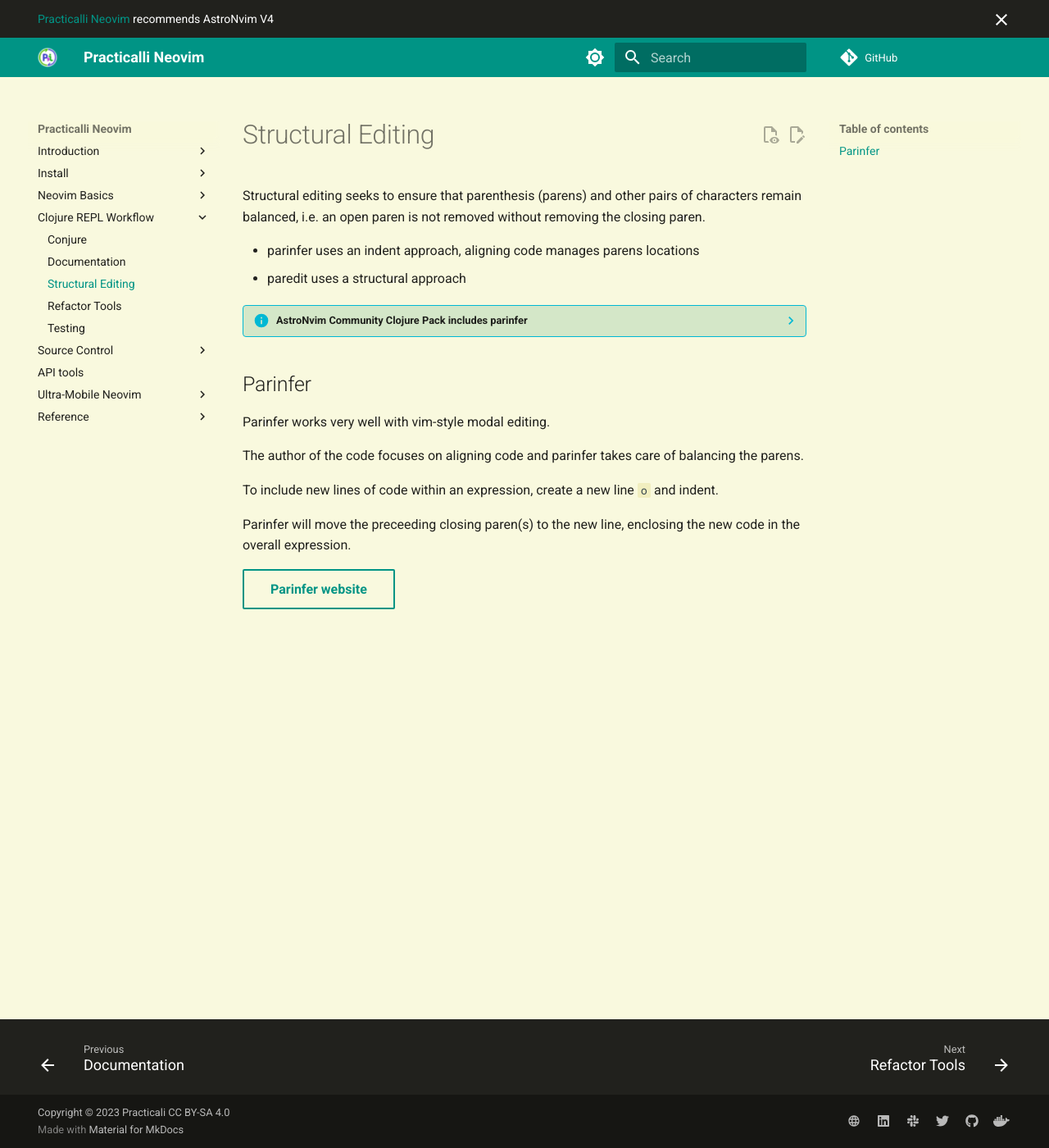
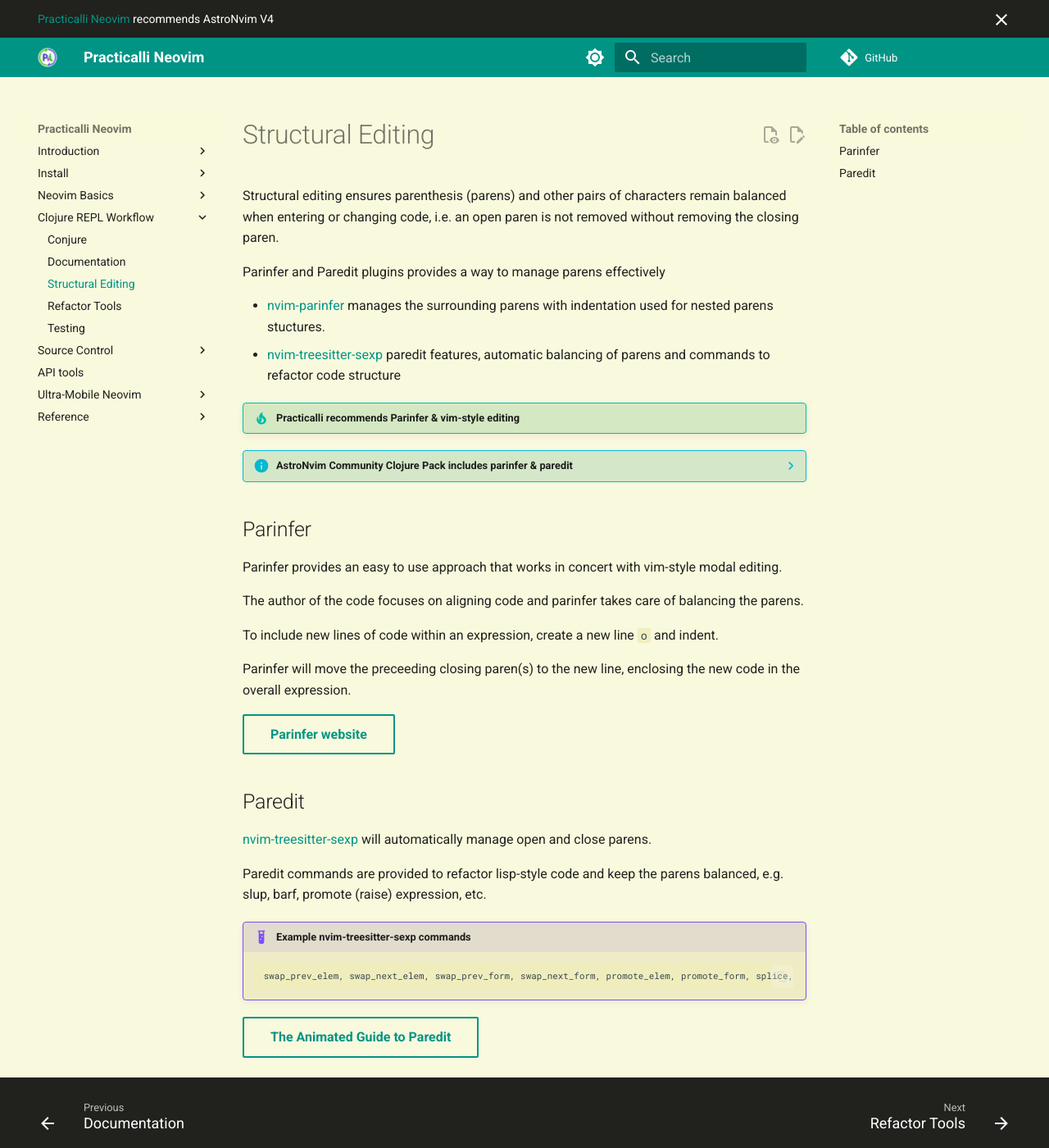
Before and after one commit to practicalli/neovim, an MkDocs documentation site: the page built from docs/repl-driven-development/structural-editing.md, in a window 1280 px wide and 1400 px high. Shown: the whole window at 82% size. Built offline with MkDocs 1.6.1 and Material for MkDocs 9.7.7, drawn with Linux system fonts in a browser that asks for light colours; comment, search, counter and statistics services are not loaded.

Commit message:
clojure: add parinfer paragraph to structural editing page

````diff
--- a/docs/repl-driven-development/structural-editing.md
+++ b/docs/repl-driven-development/structural-editing.md
@@ -1,19 +1,24 @@
 # Structural Editing
 
-Structural editing seeks to ensure that parenthesis (parens) and other pairs of characters remain balanced, i.e. an open paren is not removed without removing the closing paren.
+Structural editing ensures parenthesis (parens) and other pairs of characters remain balanced when entering or changing code, i.e. an open paren is not removed without removing the closing paren.
 
-- parinfer uses an indent approach, aligning code manages parens locations
-- paredit uses a structural approach
+Parinfer and Paredit plugins provides a way to manage parens effectively
 
+- [nvim-parinfer](https://github.com/gpanders/nvim-parinfer) manages the surrounding parens with indentation used for nested parens stuctures.
+- [nvim-treesitter-sexp](https://github.com/PaterJason/nvim-treesitter-sexp) paredit features, automatic balancing of parens and commands to refactor code structure
 
-??? INFO "AstroNvim Community Clojure Pack includes parinfer"
+!!! TIP "Practicalli recommends Parinfer & vim-style editing"
+
+??? INFO "AstroNvim Community Clojure Pack includes parinfer & paredit"
     [nvim-parinfer](https://github.com/gpanders/nvim-parinfer) plugin is included in the [AstroNvim Community Clojure pack](https://github.com/AstroNvim/astrocommunity/tree/main/lua/astrocommunity/pack/clojure)
 
     ```lua
       { import = "astrocommunity.pack.clojure" },
     ```
+
 ## Parinfer
-Parinfer works very well with vim-style modal editing.
+
+Parinfer provides an easy to use approach that works in concert with vim-style modal editing.
 
 The author of the code focuses on aligning code and parinfer takes care of balancing the parens.
 
@@ -22,3 +27,17 @@
 Parinfer will move the preceeding closing paren(s) to the new line, enclosing the new code in the overall expression.
 
 [Parinfer website](https://shaunlebron.github.io/parinfer/){target=_blank .md-button}
+
+
+## Paredit
+
+[nvim-treesitter-sexp](https://github.com/PaterJason/nvim-treesitter-sexp) will automatically manage open and close parens.
+
+Paredit commands are provided to refactor lisp-style code and keep the parens balanced, e.g. slup, barf, promote (raise) expression, etc.
+
+!!! EXAMPLE "Example nvim-treesitter-sexp commands"
+    ```shell
+    swap_prev_elem, swap_next_elem, swap_prev_form, swap_next_form, promote_elem, promote_form, splice, slurp_left, slurp_right, barf_left, barf_right
+    ```
+
+[The Animated Guide to Paredit](http://danmidwood.com/content/2014/11/21/animated-paredit.html){target=_blank .md-button}
````
Also changed, not shown: CHANGELOG.md (+1 -0 lines).
